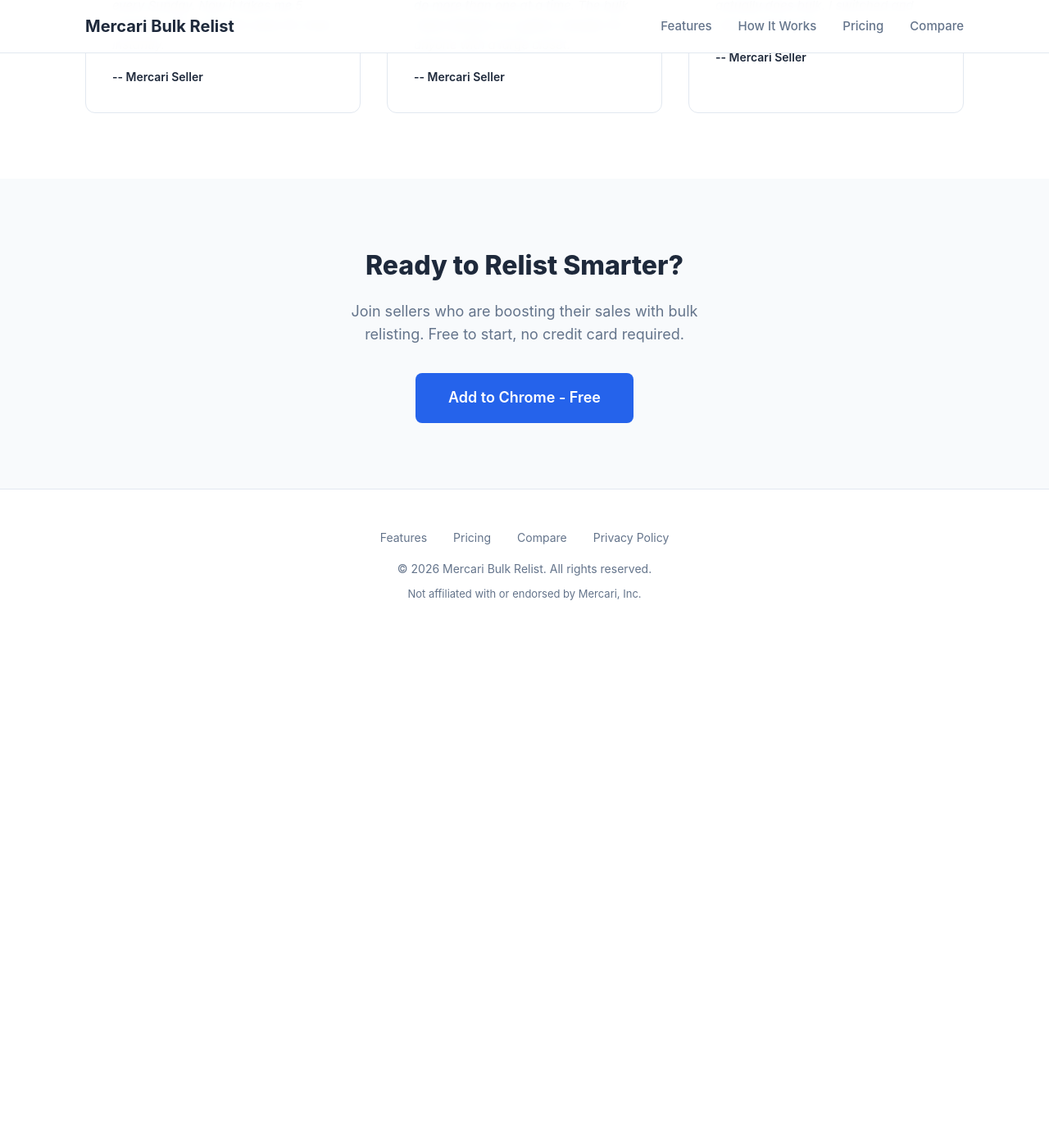
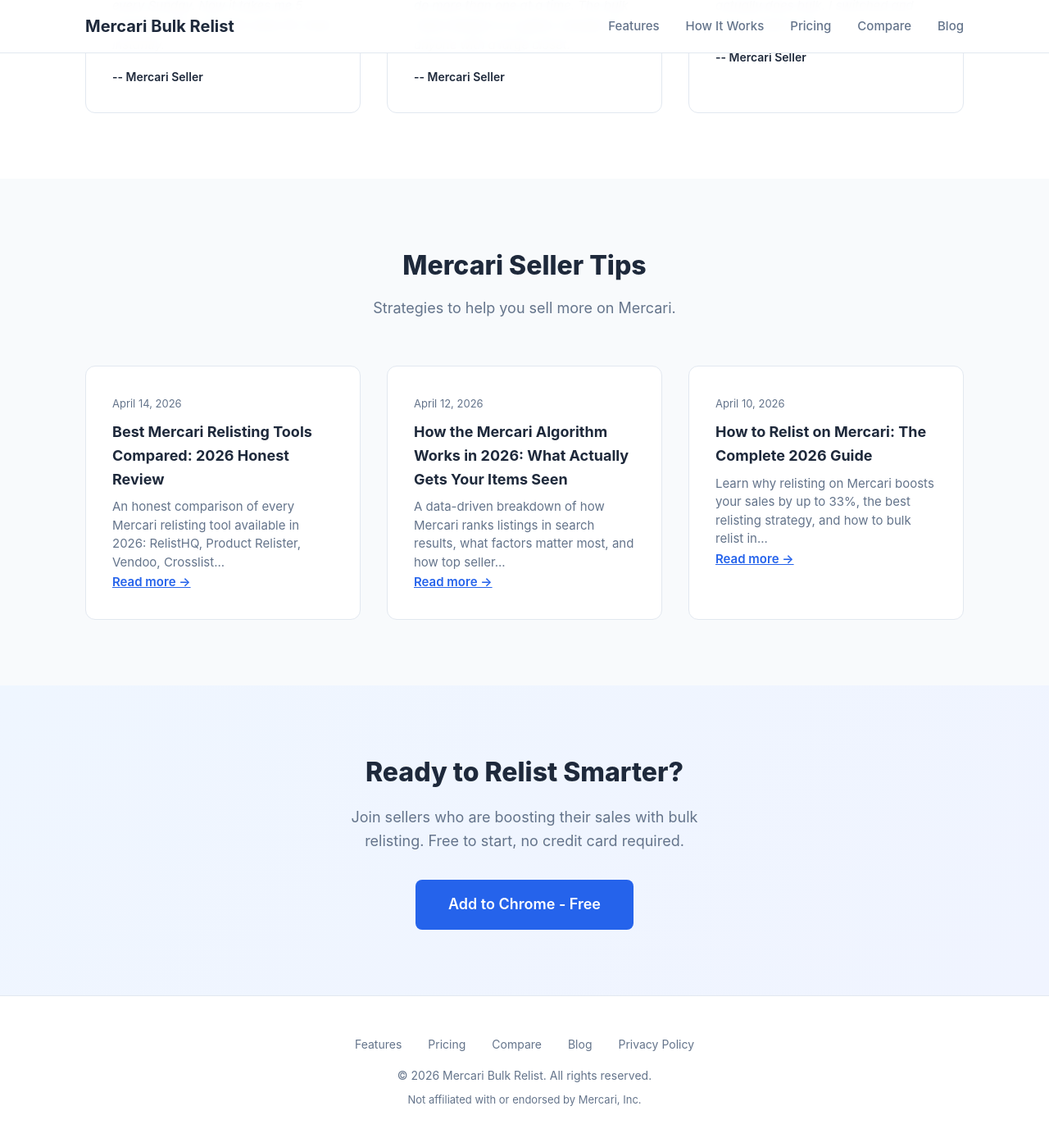
Before and after one commit to raymondreddingtonadmin/mercaribulkrelist.com, a Jekyll site: the page built from index.html, in a window 1280 px wide and 1400 px high, scrolled down 4178 px. Shown: the top 1388 px of the window at 82% size. Built offline with Jekyll 4.4.1, drawn with Linux system fonts in a browser that asks for light colours; before the commit the page ends 4961 px from its top, so only the background shows below that; part of the change alters nothing that is shown.

Commit message:
Publish 3 SEO blog posts and add blog section to landing page
- How to Relist on Mercari (targets "how to relist on mercari")
- Mercari Algorithm Explained (targets "mercari algorithm")
- Mercari Relisting Tools Compared (targets "mercari relisting tool")
- Added blog section to index.html with latest 3 posts
- Added Blog nav link

Co-Authored-By: Claude Opus 4.6 <noreply@anthropic.com>

```diff
--- /dev/null
+++ b/_posts/2026-04-10-how-to-relist-on-mercari.md
@@ -0,0 +1,73 @@
+---
+title: "How to Relist on Mercari: The Complete 2026 Guide"
+description: "Learn why relisting on Mercari boosts your sales by up to 33%, the best relisting strategy, and how to bulk relist in minutes instead of hours."
+date: 2026-04-10
+keywords: ["mercari relist", "how to relist on mercari", "mercari relisting", "relist mercari listings", "mercari algorithm"]
+---
+
+# How to Relist on Mercari: The Complete 2026 Guide
+
+If you've been selling on Mercari for more than a few weeks, you've probably noticed something frustrating: your older listings stop getting views. Items that were getting 10-15 likes per day when first posted are now sitting at zero. You haven't changed anything — the algorithm just stopped showing them.
+
+This isn't a bug. It's how Mercari works. And relisting is how experienced sellers fight back.
+
+## Why Relisting Works on Mercari
+
+Mercari's search algorithm heavily favors newer listings. When you post a new item, it gets a visibility boost in search results and in the feeds of potential buyers. Over time, that boost decays and your listing gets buried under newer ones.
+
+Relisting — creating a fresh copy of your listing and deactivating the old one — resets the clock. Your item appears as a new listing in search, gets the algorithm boost again, and starts collecting views and likes from scratch.
+
+Data from Vendoo, one of the largest crosslisting platforms, shows that sellers who regularly delist and relist their items make approximately 33% more sales than those who don't. That's not a small edge — for a seller doing $1,000/month, that's an extra $330 just from keeping listings fresh.
+
+## The Manual Relisting Process (And Why It's Painful)
+
+Here's what manual relisting looks like on Mercari:
+
+1. Open your existing listing
+2. Screenshot or write down all the details: title, description, price, shipping, condition, brand, category, color, size
+3. Download all your photos
+4. Create a new listing from scratch
+5. Re-upload every photo (in the right order)
+6. Re-enter every field
+7. Submit the new listing
+8. Go back and deactivate the old one
+
+For one item, this takes 10-15 minutes. If you have 50 stale listings? That's 8+ hours of mind-numbing copy-paste work. Most sellers either give up and let their listings rot, or only relist their most expensive items.
+
+## How Often Should You Relist on Mercari?
+
+The optimal relisting frequency depends on your inventory size and how competitive your category is. General guidelines:
+
+- **High-competition categories** (electronics, popular clothing brands): Every 5-7 days
+- **Medium-competition categories** (home goods, accessories): Every 10-14 days
+- **Low-competition categories** (niche items, collectibles): Every 21-30 days
+
+The rule of thumb: if a listing hasn't received a like or view in 3+ days, it's time to relist.
+
+Some sellers relist everything on a weekly schedule — every Sunday evening or Monday morning, before the workweek browsing spike. This is effective but extremely time-consuming without automation.
+
+## The Smarter Way: Bulk Relisting
+
+Instead of manually relisting items one at a time, tools like Mercari Bulk Relist let you select multiple listings at once and relist them all with a single click. The extension copies every field — photos, title, description, price, brand, category, condition, shipping method, and smart pricing settings — then creates fresh listings and deactivates the originals automatically.
+
+What used to take 8 hours for 50 listings now takes about 12 minutes.
+
+The free tier gives you 3 relists per day, which is enough to keep a small closet fresh. Sellers with larger inventories can upgrade to Pro ($4.99/month) for unlimited bulk relisting.
+
+## Tips for Getting the Most Out of Relisting
+
+**Tweak your titles when you relist.** Don't just create an identical copy. Adjust the title slightly — add a keyword, reorder the words, or mention a detail you left out. This can help your listing appear for different search queries.
+
+**Update your photos.** If you have better photos now (better lighting, cleaner background), use them. The listing is being recreated anyway — take the opportunity to improve it.
+
+**Relist during peak hours.** Mercari traffic peaks on weekday evenings (6-9 PM local time) and Sunday afternoons. Relisting during these windows means your fresh listing gets maximum initial exposure.
+
+**Don't relist items that are getting consistent views.** If a listing is still getting likes and views, leave it alone. The algorithm is already favoring it. Only relist items that have gone stale.
+
+**Track what works.** Note which items sell faster after relisting. Over time, you'll develop an intuition for which categories and price points benefit most from fresh listings.
+
+## The Bottom Line
+
+Relisting is the single most effective free strategy for increasing your Mercari sales. The algorithm rewards fresh listings, and sellers who keep their inventory fresh consistently outsell those who don't.
+
+The only question is whether you do it manually (and lose hours every week) or automate it. Either way, if you're not relisting, you're leaving money on the table.
--- /dev/null
+++ b/_posts/2026-04-12-mercari-algorithm-explained.md
@@ -0,0 +1,87 @@
+---
+title: "How the Mercari Algorithm Works in 2026: What Actually Gets Your Items Seen"
+description: "A data-driven breakdown of how Mercari ranks listings in search results, what factors matter most, and how top sellers use the algorithm to their advantage."
+date: 2026-04-12
+keywords: ["mercari algorithm", "mercari search ranking", "mercari visibility", "how to sell on mercari", "mercari tips"]
+---
+
+# How the Mercari Algorithm Works in 2026: What Actually Gets Your Items Seen
+
+There's a lot of speculation about how Mercari's search algorithm works. Some sellers swear by posting at specific times. Others think sharing to social media gives you a boost. Most of it is guesswork.
+
+Here's what we actually know based on observable patterns, seller data, and Mercari's own documentation — and what you can do about it.
+
+## The Core Ranking Factors
+
+Mercari's search algorithm isn't a single system. It's a combination of factors that determine where your listing appears when someone searches for something. Based on consistent patterns across thousands of listings, here's what matters most:
+
+### 1. Listing Freshness (Highest Impact)
+
+This is the single most important factor. Newly created listings get a significant visibility boost in the first 24-48 hours. After that, they gradually decay in search placement.
+
+This is why relisting works so well. When you create a fresh copy of a stale listing, Mercari treats it as brand new. You get the visibility boost again without changing anything about the item itself.
+
+How sellers use this: Top sellers relist their unsold items every 7-14 days to keep them cycling through the "new listing" boost window.
+
+### 2. Price Competitiveness
+
+Mercari wants buyers to find good deals. Listings priced competitively for their category tend to rank higher than overpriced ones. This doesn't mean you should underprice everything — it means your price should be reasonable compared to similar sold items.
+
+How sellers use this: Research sold comps before pricing. If similar items sold for $25-35, pricing at $40 is going to hurt your visibility. Pricing at $28 puts you in the algorithm's sweet spot.
+
+### 3. Photo Quality
+
+Listings with clear, well-lit photos on clean backgrounds get more engagement (clicks, likes, messages). Higher engagement signals to the algorithm that your listing is relevant and appealing, which improves its ranking.
+
+How sellers use this: Use natural light, photograph against a white or neutral background, show the item from multiple angles. Avoid dark, cluttered, or blurry photos.
+
+### 4. Title and Description Keywords
+
+Mercari's search is keyword-based. If someone searches "vintage Levi's 501 jeans 32x30" and your title says "cool old jeans," you're not going to appear in their results.
+
+How sellers use this: Include specific keywords a buyer would actually search for. Brand name, item type, size, color, condition, material. Front-load the most important keywords in your title since it may get truncated in search results.
+
+### 5. Seller Metrics
+
+Mercari considers your seller reputation: response time, shipping speed, cancellation rate, and overall rating. Sellers with faster shipping and higher ratings tend to get slightly better placement.
+
+How sellers use this: Ship within 24 hours when possible. Respond to messages quickly. Avoid cancellations.
+
+## What Doesn't Matter (Despite What You've Heard)
+
+**Sharing to social media.** There's no evidence that sharing your Mercari listing to Twitter or Facebook gives you an algorithm boost within Mercari's search.
+
+**Editing an existing listing.** Some sellers think editing the price or description "refreshes" the listing. It doesn't. Minor edits don't reset the freshness signal. You need to create an entirely new listing to get the new listing boost.
+
+**Time of day you post.** While it's true that more buyers are browsing during evening hours, the algorithm doesn't inherently favor listings created at 7 PM over 7 AM. Posting during peak hours means more people see your listing immediately, but the ranking factor itself is age-based, not time-based.
+
+## The Freshness Decay Curve
+
+Based on tracking view counts across hundreds of listings, here's the approximate visibility pattern:
+
+- **Day 1-2**: Peak visibility. Highest views and likes per hour.
+- **Day 3-5**: Moderate visibility. Views decline by roughly 40-50%.
+- **Day 6-14**: Low visibility. Views drop another 50-60%.
+- **Day 15+**: Minimal visibility. Your listing is effectively buried unless someone searches for very specific keywords that match it exactly.
+
+This decay is why relisting is so powerful. Every time you relist, you jump back to Day 1 visibility.
+
+## Practical Algorithm Strategy for Mercari Sellers
+
+1. **New listings get priority.** Relist stale items every 7-14 days to keep the algorithm working for you instead of against you.
+
+2. **Optimize your keywords.** Treat your title like a search query. What would a buyer type to find your item?
+
+3. **Price competitively from the start.** An overpriced listing that gets no engagement trains the algorithm to stop showing it. Price right, then adjust down if needed.
+
+4. **Invest in photo quality.** The first photo is your thumbnail in search results. Make it count.
+
+5. **Maintain your seller metrics.** Ship fast, respond fast, avoid cancellations.
+
+6. **Focus relisting effort on items priced $15+.** The time spent relisting a $5 item isn't worth it. Prioritize your higher-value inventory.
+
+## The Bottom Line
+
+The Mercari algorithm isn't mysterious. It heavily rewards freshness, competitive pricing, and good seller behavior. The sellers who understand this and build a consistent relisting routine sell more — it's as simple as that.
+
+If you're manually relisting, dedicate one session per week to refreshing your stale listings. If you want to automate it, tools like Mercari Bulk Relist can handle the entire process in a few minutes. Either way, don't let your listings go stale. The algorithm is always favoring someone's listings — make sure it's yours.
--- /dev/null
+++ b/_posts/2026-04-14-mercari-relisting-tools-compared.md
@@ -0,0 +1,137 @@
+---
+title: "Best Mercari Relisting Tools Compared: 2026 Honest Review"
+description: "An honest comparison of every Mercari relisting tool available in 2026: RelistHQ, Product Relister, Vendoo, Crosslist, and Mercari Bulk Relist. Pricing, features, and which one is actually worth it."
+date: 2026-04-14
+keywords: ["mercari relisting tool", "RelistHQ review", "mercari relist extension", "best mercari tools", "mercari seller tools comparison"]
+---
+
+# Best Mercari Relisting Tools Compared: 2026 Honest Review
+
+If you sell on Mercari, you already know that relisting is one of the most effective ways to boost sales. Fresh listings get more visibility in search results, and sellers who relist regularly sell significantly more than those who don't.
+
+The question is which tool to use. There are several options in 2026, ranging from free Chrome extensions to full-featured crosslisting platforms that cost $50+/month. This guide compares them all honestly — what they actually do well, where they fall short, and which one makes sense depending on your situation.
+
+## The Contenders
+
+### RelistHQ — $15/month (Free: 5/month)
+
+RelistHQ is a Mercari-focused Chrome extension that relists one item at a time. You visit a listing, click the extension, and it copies the details into a new listing form.
+
+**Pros:**
+- Built specifically for Mercari (not a cross-platform afterthought)
+- Copies all listing fields including photos
+- Auto-deactivates the old listing
+- Helpful blog content for Mercari sellers
+
+**Cons:**
+- Single-item relist only — no bulk selection
+- $15/month is expensive for a single-function tool
+- Free tier is limited to 5 relists per month
+- Lifetime deal at $149 is available but still a significant investment
+
+**Best for:** Sellers with small inventories (under 30 items) who want a simple, reliable single-item relist tool and don't mind the price.
+
+### Product Relister for Mercari — Free (Abandoned)
+
+This was one of the original Mercari relist extensions. It has about 1,000 users, a 4.7-star rating, and was genuinely useful when it was actively maintained.
+
+**Pros:**
+- Free with no usage limits
+- Simple one-click relist workflow
+- Loyal user base
+
+**Cons:**
+- Last updated May 2024 — over a year without an update
+- Breaks when Mercari updates their site (multiple reviews mention this)
+- Missing fields: doesn't always transfer subcategory, brand, or certain attributes
+- Still in "beta" after years
+- No bulk relist capability
+- Developer communication is via email only
+
+**Best for:** Sellers who want a free option and are willing to deal with occasional breakage and incomplete transfers. Not recommended as a primary tool since it's effectively abandoned.
+
+### Vendoo — $8.99-$69.99/month
+
+Vendoo is a full crosslisting platform that supports 10+ marketplaces including Mercari. It includes a relist feature, but relisting is one small part of a much larger platform.
+
+**Pros:**
+- Cross-platform support (eBay, Poshmark, Depop, Etsy, and more)
+- Inventory management, analytics, and bulk actions
+- Mobile app available
+- Active development and support
+
+**Cons:**
+- The $8.99/month plan only covers 25 items
+- Most active sellers need the $29.99-$69.99 plans
+- Relist/delist is a $4.99/month add-on on top of your plan
+- Mercari relisting is not the primary focus — it's one feature among many
+- Overkill if you only sell on Mercari
+
+**Best for:** Multi-platform sellers who need crosslisting across 3+ marketplaces and want a single tool for everything. Not cost-effective if you only sell on Mercari.
+
+### Crosslist — $29.99-$44.99/month
+
+Similar to Vendoo, Crosslist is a crosslisting platform with relist capability. It supports bulk relisting of up to 100 items at once on Mercari.
+
+**Pros:**
+- Bulk relist up to 100 items
+- Supports 11+ marketplaces
+- 4.6 stars on Trustpilot with 700+ reviews
+- Delists before relisting automatically
+
+**Cons:**
+- Starting price of $29.99/month
+- Primarily designed for crosslisting, not Mercari-specific relisting
+- Complex interface with more features than most Mercari-only sellers need
+- US, UK, Canada, and Australia only
+
+**Best for:** High-volume multi-platform sellers who need both crosslisting and relisting in one tool.
+
+### Mercari Bulk Relist — $4.99/month (Free: 3/day)
+
+Full disclosure: this is our extension. Mercari Bulk Relist is a Chrome extension built specifically for one thing — bulk relisting on Mercari as fast as possible.
+
+**How it works:**
+1. Go to your Mercari listings page
+2. Checkboxes appear next to each listing
+3. Select the items you want to relist
+4. Click relist — the extension processes each item automatically
+5. Copies everything: photos, title, description, price, brand, category, condition, shipping, smart pricing, color, size
+6. Deactivates original listings after successful relist
+
+**Pros:**
+- True bulk relist — select and relist multiple items at once
+- Copies all fields with high fidelity (no missing attributes)
+- $4.99/month for unlimited relisting (cheapest paid option in this list)
+- Free tier: 3 relists per day (enough for small closets)
+- Human-like delays to avoid velocity detection
+- Built specifically for Mercari
+
+**Cons:**
+- New extension (launched April 2026) — fewer reviews than established competitors
+- Mercari-only (no cross-platform support)
+- No scheduling feature yet (planned for a future update)
+
+**Best for:** Mercari sellers of any size who want fast, affordable bulk relisting without paying for cross-platform features they don't need.
+
+## Quick Comparison Table
+
+| Tool | Price | Bulk Relist | Mercari-Specific | Free Tier |
+|------|-------|-------------|-----------------|-----------|
+| RelistHQ | $15/mo | No | Yes | 5/month |
+| Product Relister | Free | No | Yes | Unlimited (buggy) |
+| Vendoo | $8.99-$69.99/mo (+$4.99 for relist) | Yes | No | 5 items/month |
+| Crosslist | $29.99-$44.99/mo | Yes (up to 100) | No | None |
+| Mercari Bulk Relist | $4.99/mo | Yes | Yes | 3/day |
+
+## Which One Should You Pick?
+
+**If you only sell on Mercari and have 30+ listings:** Mercari Bulk Relist is the clear choice. It's the only Mercari-specific tool with bulk relist capability, and it's $10/month cheaper than RelistHQ while doing more.
+
+**If you sell on Mercari and 2+ other platforms:** Vendoo or Crosslist makes more sense since you get crosslisting bundled in. But expect to pay $30-70/month.
+
+**If you only relist a few items per week:** Product Relister for Mercari is free and works (when it works). Just be prepared for it to break when Mercari updates their site, with no guarantee of a fix.
+
+**If you want a premium single-item experience:** RelistHQ is polished and reliable, but $15/month for single-item relist is hard to justify when bulk alternatives exist at a third of the price.
+
+The right tool depends on your volume, budget, and how many platforms you sell on. But for pure Mercari relisting at scale, the market now has a dedicated bulk option that didn't exist before — and it's the most affordable paid option available.
--- a/index.html
+++ b/index.html
@@ -13,6 +13,7 @@ description: "Mercari Bulk Relist lets sellers select multiple listings and reli
       <li><a href="#how-it-works">How It Works</a></li>
       <li><a href="#pricing">Pricing</a></li>
       <li><a href="#compare">Compare</a></li>
+      <li><a href="#blog">Blog</a></li>
     </ul>
   </div>
 </nav>
@@ -246,6 +247,28 @@ description: "Mercari Bulk Relist lets sellers select multiple listings and reli
   </div>
 </section>
 
+<!-- Blog -->
+<section id="blog">
+  <div class="container">
+    <div class="section-header">
+      <h2>Mercari Seller Tips</h2>
+      <p>Strategies to help you sell more on Mercari.</p>
+    </div>
+    <div class="reviews-grid">
+      {% for post in site.posts limit:3 %}
+      <div class="review-card" style="text-align: left;">
+        <time style="color: var(--color-text-secondary); font-size: 0.8125rem;">{{ post.date | date: "%B %d, %Y" }}</time>
+        <h3 style="font-size: 1.125rem; margin: 0.5rem 0; font-weight: 700;">
+          <a href="{{ post.url | relative_url }}" style="color: var(--color-text); text-decoration: none;">{{ post.title }}</a>
+        </h3>
+        <p style="font-size: 0.9375rem; color: var(--color-text-secondary); line-height: 1.5;">{{ post.description | truncate: 120 }}</p>
+        <a href="{{ post.url | relative_url }}" style="color: var(--color-primary); font-weight: 600; font-size: 0.9375rem;">Read more &rarr;</a>
+      </div>
+      {% endfor %}
+    </div>
+  </div>
+</section>
+
 <!-- CTA -->
 <section class="cta-section">
   <div class="container">
@@ -262,6 +285,7 @@ description: "Mercari Bulk Relist lets sellers select multiple listings and reli
       <li><a href="#features">Features</a></li>
       <li><a href="#pricing">Pricing</a></li>
       <li><a href="#compare">Compare</a></li>
+      <li><a href="#blog">Blog</a></li>
       <li><a href="{{ '/privacy' | relative_url }}">Privacy Policy</a></li>
     </ul>
     <p>&copy; {{ 'now' | date: "%Y" }} Mercari Bulk Relist. All rights reserved.</p>
```
